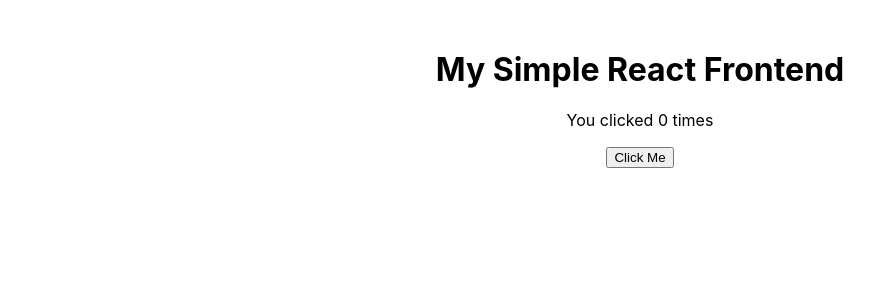
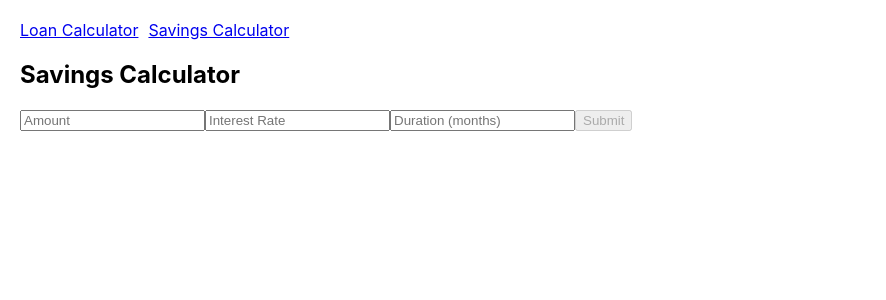
Before and after one commit to Mr-Rafael/finance-calculator-front, a React (Create React App) app: page /savings in a window 1280 px wide. Shown: the top 300 px of the page, without its empty margins (0-886 px from the left). Built offline with nearby package versions, Linux system fonts and the light colour scheme.

Commit message:
Implemented loan calculator form.

```diff
--- a/package.json
+++ b/package.json
@@ -9,6 +9,7 @@
     "@testing-library/user-event": "^13.5.0",
     "react": "^19.2.4",
     "react-dom": "^19.2.4",
+    "react-router-dom": "^7.13.0",
     "react-scripts": "5.0.1",
     "web-vitals": "^2.1.4"
   },
--- a/src/App.js
+++ b/src/App.js
@@ -1,20 +1,25 @@
-import logo from './logo.svg';
-import React, { useState } from "react";
+// App.js
+import React from "react";
+import { BrowserRouter as Router, Routes, Route, Link } from "react-router-dom";
+import LoanCalculator from "./LoanCalculator";
+import SavingsCalculator from "./SavingsCalculator";
 
 function App() {
-  const [count, setCount] = useState(0);
+  return (
+    <Router>
+      <div style={{ padding: "20px" }}>
+        <nav>
+          <Link to="/loan" style={{ marginRight: "10px" }}>Loan Calculator</Link>
+          <Link to="/savings">Savings Calculator</Link>
+        </nav>
 
-  return (
-    <div style={{ textAlign: "center", marginTop: "50px" }}>
-      <h1>My Simple React Frontend</h1>
-      <p>You clicked {count} times</p>
-      <button onClick={() => setCount(count + 1)}>
-        Click Me
-      </button>
-    </div>
+        <Routes>
+          <Route path="/loan" element={<LoanCalculator />} />
+          <Route path="/savings" element={<SavingsCalculator />} />
+        </Routes>
+      </div>
+    </Router>
   );
 }
 
-
-
 export default App;
--- /dev/null
+++ b/src/LoanCalculator.js
@@ -0,0 +1,49 @@
+// LoanCalculator.js
+import React, { useState } from "react";
+
+function LoanCalculator() {
+  const [startingPrincipal, setStartingPrincipal] = useState("");
+  const [yearlyInterestRate, setYearlyInterestRate] = useState("");
+  const [monthlyPayment, setMOnthlyPayment] = useState("");
+  const [escrowPayment, setEscrowPayment] = useState("");
+  const [startDate, setStartDate] = useState("");
+
+  const isValid = startingPrincipal && yearlyInterestRate && monthlyPayment && escrowPayment && startDate;
+
+  const handleSubmit = () => {
+    const payload = {
+      startingPrincipal: Math.round(parseFloat(startingPrincipal) * 100), // convert to cents
+      yearlyInterestRate, // keep as string
+      monthlyPayment: Math.round(parseFloat(monthlyPayment) * 100),
+      escrowPayment: Math.round(parseFloat(escrowPayment) * 100),
+      startDate: startDate
+    };
+    console.log("Loan payload:", payload);
+    fetch("http://localhost:8080/app/loans/calculate", { method: "POST", body: JSON.stringify(payload) })
+  };
+
+  return (
+    <div>
+      <h2>Loan Calculator</h2>
+      <div>
+        <input type="number" step="1000" placeholder="Starting Principal" value={startingPrincipal} onChange={(e) => setStartingPrincipal(e.target.value)} />
+      </div>
+      <div>
+        <input type="text" placeholder="Interest Rate (APR)" value={yearlyInterestRate} onChange={(e) => setYearlyInterestRate(e.target.value)} />
+      </div>
+      <div>
+        <input type="number" placeholder="Monthly Payment" value={monthlyPayment} onChange={(e) => setMOnthlyPayment(e.target.value)} />
+      </div>
+      <div>
+        <input type="number" placeholder="Other Payments" value={escrowPayment} onChange={(e) => setEscrowPayment(e.target.value)} />
+      </div>
+      <div>
+        <input type="date" value={startDate} onChange={(e) => setStartDate(e.target.value)} />
+      </div>
+
+      <button disabled={!isValid} onClick={handleSubmit}>Submit</button>
+    </div>
+  );
+}
+
+export default LoanCalculator;
--- /dev/null
+++ b/src/SavingsCalculator.js
@@ -0,0 +1,32 @@
+// SavingsCalculator.js
+import React, { useState } from "react";
+
+function SavingsCalculator() {
+  const [amount, setAmount] = useState("");
+  const [interestRate, setInterestRate] = useState("");
+  const [duration, setDuration] = useState("");
+
+  const isValid = amount && interestRate && duration;
+
+  const handleSubmit = () => {
+    const payload = {
+      amount: Math.round(parseFloat(amount) * 100), // convert to cents
+      interestRate,
+      duration
+    };
+    console.log("Savings payload:", payload);
+    // fetch("http://localhost:8080/savings", { method: "POST", body: JSON.stringify(payload) })
+  };
+
+  return (
+    <div>
+      <h2>Savings Calculator</h2>
+      <input type="number" step="0.01" placeholder="Amount" value={amount} onChange={(e) => setAmount(e.target.value)} />
+      <input type="text" placeholder="Interest Rate" value={interestRate} onChange={(e) => setInterestRate(e.target.value)} />
+      <input type="number" placeholder="Duration (months)" value={duration} onChange={(e) => setDuration(e.target.value)} />
+      <button disabled={!isValid} onClick={handleSubmit}>Submit</button>
+    </div>
+  );
+}
+
+export default SavingsCalculator;
```
Also changed, not shown: 1 other file (tests, documents, lock files or other folders).
